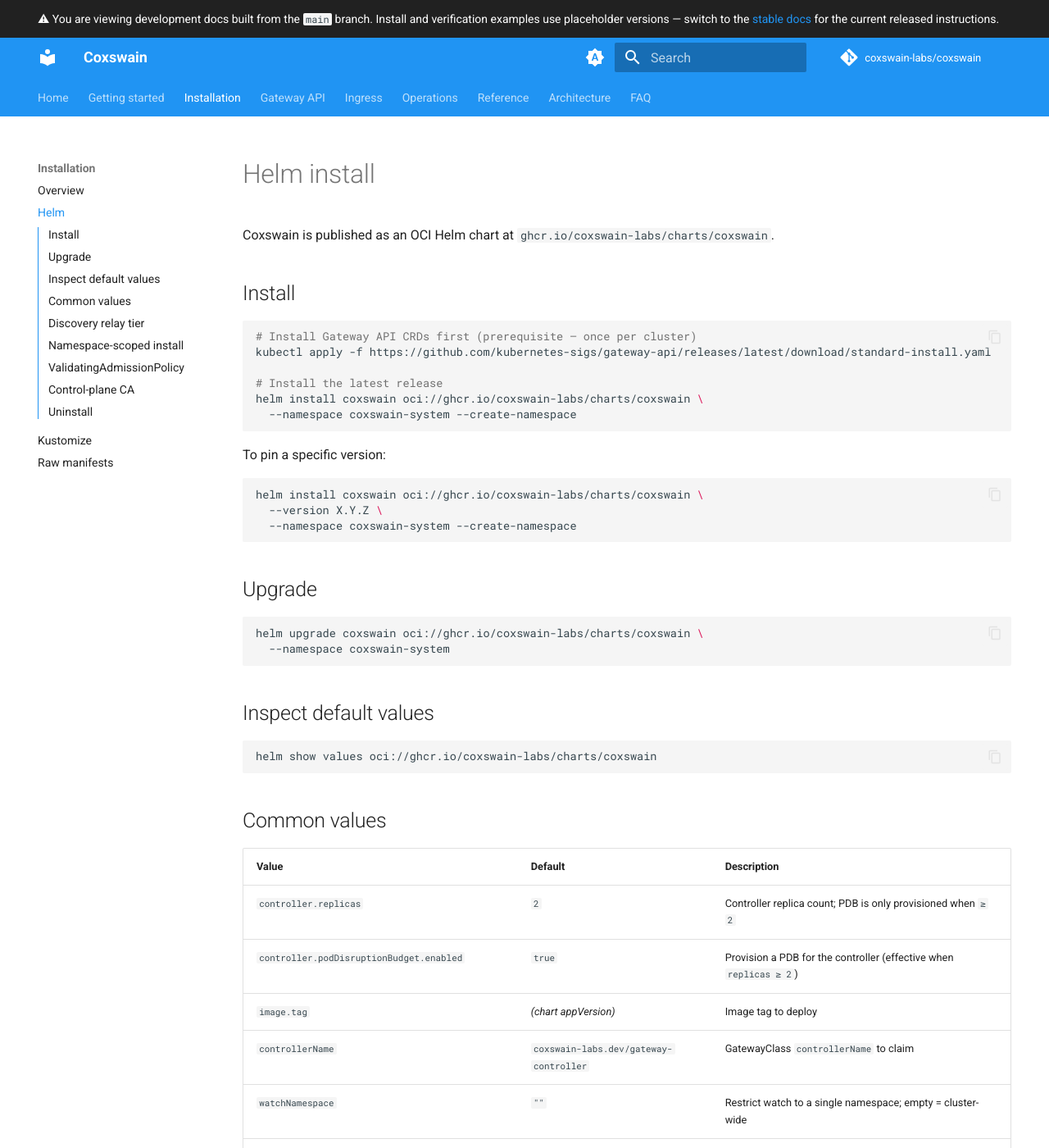
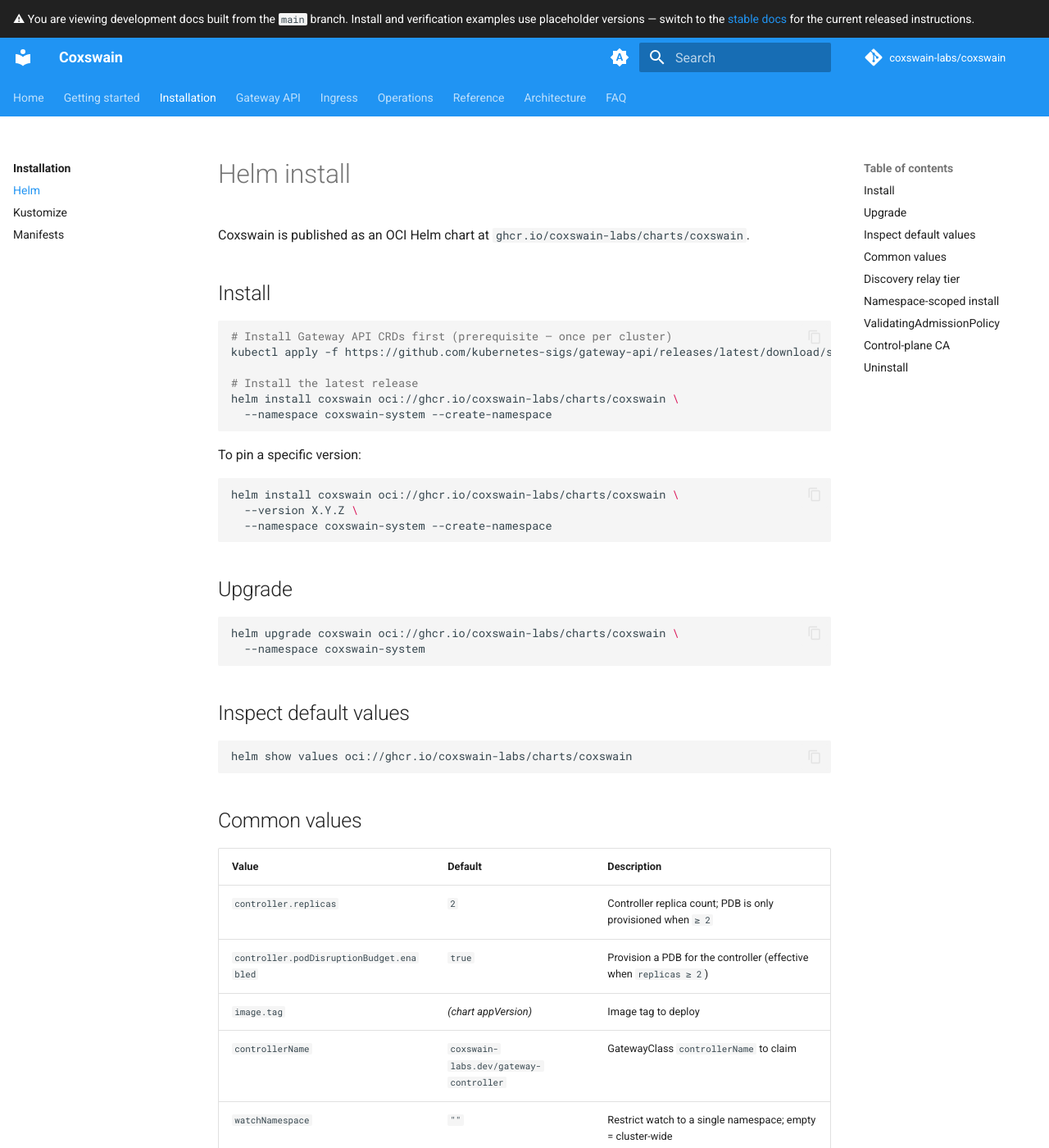
Before and after one commit to coxswain-labs/coxswain, an MkDocs documentation site: the page built from docs/src/installation/helm.md, in a window 1280 px wide and 1400 px high. Shown: the whole window at 82% size. Built offline with MkDocs 1.6.1 and Material for MkDocs 9.7.7, drawn with Linux system fonts in a browser that asks for light colours; comment, search, counter and statistics services are not loaded; the version menu is left out; part of the change alters nothing that is shown.

Commit message:
docs: sidebar layout — right-hand TOC, wider content, folded overviews, shorter labels
Move page headings out of the left nav into a right-hand "On this page" TOC (drop
toc.integrate); fold each section's Overview into its header (navigation.indexes);
widen the content row to 1600px so the TOC no longer squeezes the prose; shorten
the longest nav labels (Backend policy, Conformance, TCP / UDP routes, Traffic,
Production, Control plane, Releases, Manifests).

Refs #606

Co-Authored-By: Claude Opus 4.8 (1M context) <noreply@anthropic.com>
Claude-Session: https://claude.ai/code/session_01M41fTZZMr5BPmdYWMAV18V

```diff
--- a/docs/mkdocs.yml
+++ b/docs/mkdocs.yml
@@ -37,8 +37,8 @@ theme:
     - navigation.instant
     - navigation.instant.progress
     - navigation.sections
+    - navigation.indexes
     - navigation.top
-    - toc.integrate
     - content.code.copy
     - content.tabs.link
 
@@ -77,39 +77,39 @@ nav:
   - Home: index.md
   - Getting started: getting-started.md
   - Installation:
-    - Overview: installation/index.md
+    - installation/index.md
     - Helm: installation/helm.md
     - Kustomize: installation/kustomize.md
-    - Raw manifests: installation/manifests.md
+    - Manifests: installation/manifests.md
   - Gateway API:
-    - Overview: gateway-api/index.md
+    - gateway-api/index.md
     - Gateway: gateway-api/gateway.md
     - ListenerSets: gateway-api/listenerset.md
     - HTTPRoute: gateway-api/httproute.md
     - GRPCRoute: gateway-api/grpcroute.md
     - TLSRoute: gateway-api/tlsroute.md
-    - TCP & UDP routes: gateway-api/tcp-udp-routes.md
+    - TCP / UDP routes: gateway-api/tcp-udp-routes.md
     - Route extensions: gateway-api/route-extensions.md
-    - CoxswainBackendPolicy: gateway-api/backend-policy.md
-    - Capability & conformance: gateway-api/capability-matrix.md
+    - Backend policy: gateway-api/backend-policy.md
+    - Conformance: gateway-api/capability-matrix.md
   - Ingress:
-    - Overview: ingress/index.md
+    - ingress/index.md
     - Annotations: ingress/annotations.md
   - Operations:
-    - Traffic management:
+    - Traffic:
       - TLS: operations/tls.md
       - Rate limiting: operations/rate-limiting.md
       - Retries: operations/retries.md
-    - Running in production: operations/running-in-production.md
-    - Control-plane security: operations/control-plane-security.md
+    - Production: operations/running-in-production.md
+    - Control plane: operations/control-plane-security.md
     - Relay tier: operations/relay-policy.md
-    - Verifying releases: operations/verifying-releases.md
+    - Releases: operations/verifying-releases.md
     - Troubleshooting: operations/troubleshooting.md
   - Reference:
     - Configuration: reference/configuration.md
     - Observability: reference/observability.md
   - Architecture:
-    - Overview: architecture/index.md
+    - architecture/index.md
     - Proxy topology: architecture/proxy-topology.md
     - Discovery protocol: architecture/discovery-protocol.md
   - FAQ: faq.md
--- a/docs/src/stylesheets/extra.css
+++ b/docs/src/stylesheets/extra.css
@@ -1,3 +1,10 @@
+/* Widen the content row so the right-hand "On this page" TOC doesn't squeeze the
+   prose. mkdocs-material caps .md-grid at 61rem by default; on wider viewports we
+   give the content column much more room while the nav/TOC stay their fixed width. */
+.md-grid {
+  max-width: 1600px;
+}
+
 /* Keep long identifiers on a single line in a specific table column. Scoped to a
    wrapping .nowrap-colN div so no other table is affected. */
 .nowrap-col1 td:nth-child(1),
```
